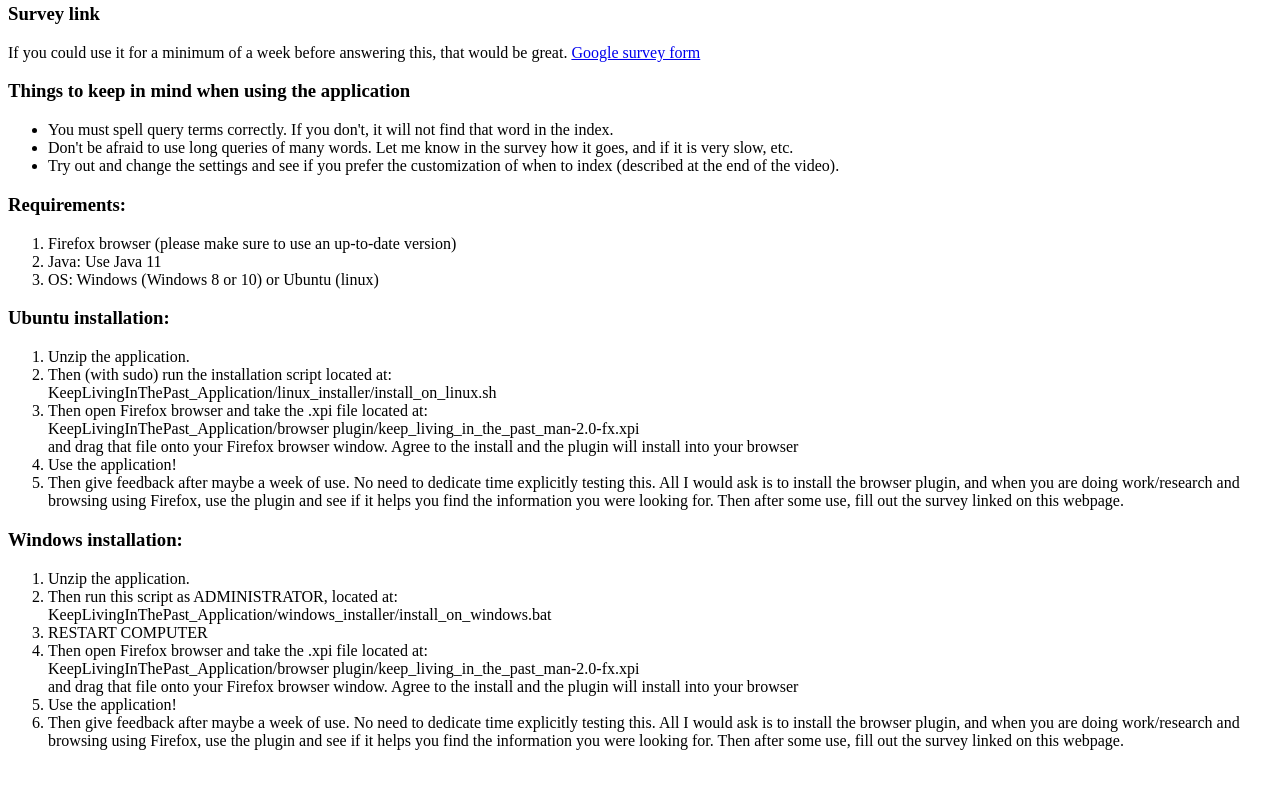
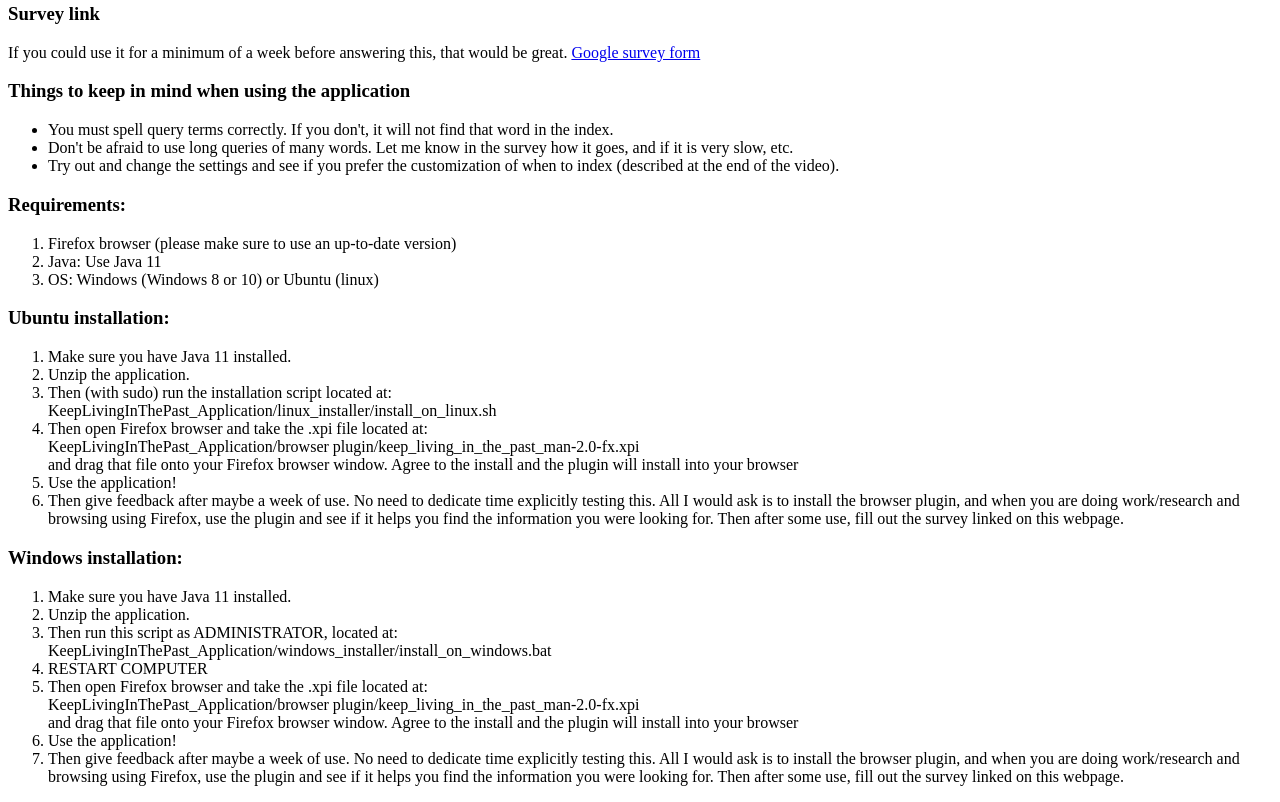
Before and after one commit to FerdiaFagan/FerdiaFagan.github.io, a plain HTML site: page index.html in a window 1280 px wide. Shown: the part 1000-1802 px from the top of the page. Before the commit the page ends 1766 px from the top, so only its background shows below. Drawn offline with Linux system fonts and the light colour scheme.

Commit message:
java 11 mention

```diff
--- a/index.html
+++ b/index.html
@@ -116,6 +116,9 @@ me release source code until I am done because of Plagiarism, but I promise I wi
     <h3>Ubuntu installation:</h3>
     <ol>
         <li>
+            Make sure you have Java 11 installed.
+        </li>
+        <li>
             Unzip the application.
         </li>
         <li>
@@ -142,6 +145,9 @@ me release source code until I am done because of Plagiarism, but I promise I wi
 
     <h3>Windows installation:</h3>
     <ol>
+        <li>
+            Make sure you have Java 11 installed.
+        </li>
         <li>
             Unzip the application.
         </li>
```
